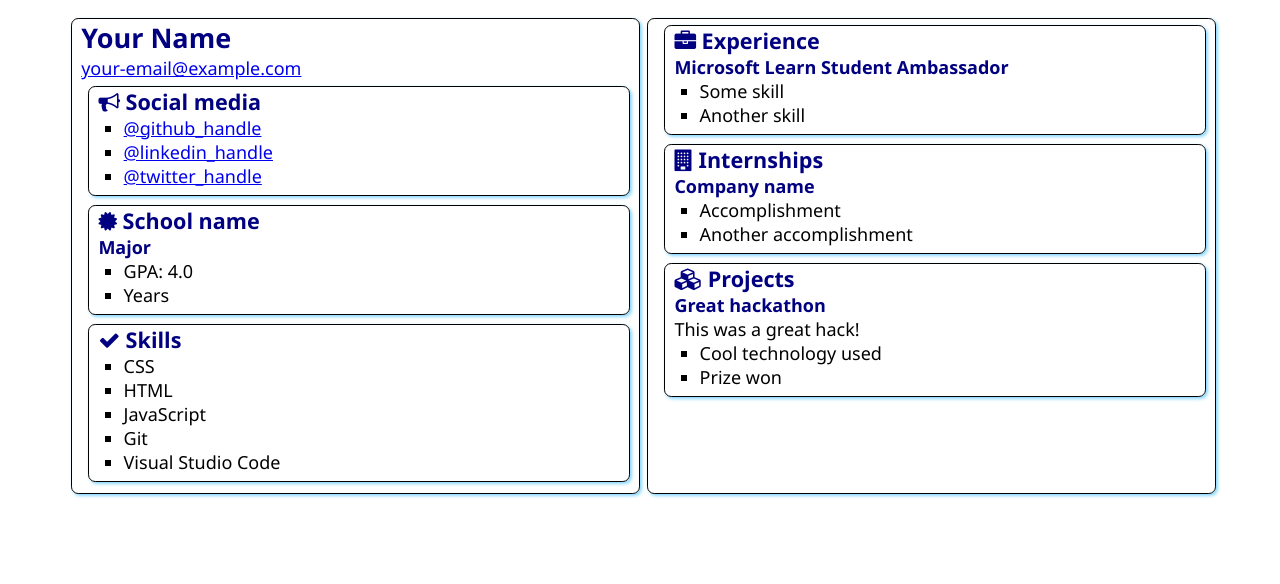
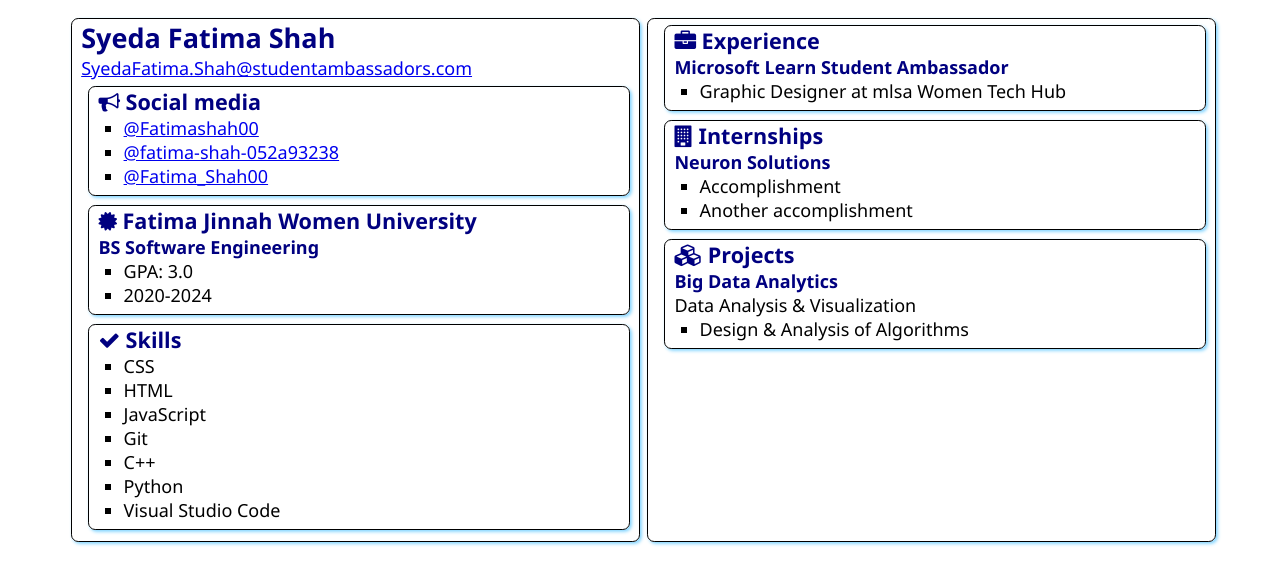
Before and after one commit to Fatimashah00/SATechnicalOnboarding1, a plain HTML site: page src/index.html in a window 1280 px wide. Drawn offline with Linux system fonts and the light colour scheme.

Commit message:
Update index.html

```diff
--- a/src/index.html
+++ b/src/index.html
@@ -12,8 +12,8 @@
 <body>
     <main>
         <article class="box">
-            <h1>Your Name</h1>
-            <div><a href="mailto:your.email@example.com">your-email@example.com</a></div>
+            <h1>Syeda Fatima Shah</h1>
+            <div><a href="mailto:your.email@example.com">SyedaFatima.Shah@studentambassadors.com</a></div>
 
             <section class="box">
                 <h2>
@@ -21,9 +21,9 @@
                     Social media
                 </h2>
                 <ul>
-                    <li><a href="https://github.com/<handle>">@github_handle</a></li>
-                    <li><a href="https://linkedin.com/in/<handle>">@linkedin_handle</a></li>
-                    <li><a href="https://twitter.com/<handle>">@twitter_handle</a></li>
+                    <li><a href="https://github.com/<handle>">@Fatimashah00</a></li>
+                    <li><a href="https://linkedin.com/in/<handle>">@fatima-shah-052a93238</a></li>
+                    <li><a href="https://twitter.com/<handle>">@Fatima_Shah00</a></li>
                 </ul>
             </section>
 
@@ -31,12 +31,12 @@
                 <div class="education">
                     <h2>
                         <i class="fa fa-certificate" aria-hidden="true"></i>
-                        School name
+                        Fatima Jinnah Women University
                     </h2>
-                    <h3>Major</h3>
+                    <h3>BS Software Engineering</h3>
                     <ul>
-                        <li>GPA: 4.0</li>
-                        <li>Years</li>
+                        <li>GPA: 3.0</li>
+                        <li>2020-2024</li>
                     </ul>
                 </div>
             </section>
@@ -51,6 +51,8 @@
                     <li>HTML</li>
                     <li>JavaScript</li>
                     <li>Git</li>
+                    <li>C++</li>
+                    <li>Python</li>
                     <li>Visual Studio Code</li>
                 </ul>
             </section>
@@ -63,8 +65,8 @@
                 </h2>
                 <h3>Microsoft Learn Student Ambassador</h3>
                 <ul>
-                    <li>Some skill</li>
-                    <li>Another skill</li>
+                    <li>Graphic Designer at mlsa Women Tech Hub</li>
+
                 </ul>
             </section>
             <section class="box">
@@ -73,7 +75,7 @@
                     Internships
                 </h2>
 
-                <h3>Company name</h3>
+                <h3>Neuron Solutions</h3>
                 <ul>
                     <li>Accomplishment</li>
                     <li>Another accomplishment</li>
@@ -85,11 +87,11 @@
                     Projects
                 </h2>
 
-                <h3>Great hackathon</h3>
-                <div>This was a great hack!</div>
+                <h3>Big Data Analytics</h3>
+                <div>Data Analysis & Visualization</div>
                 <ul>
-                    <li>Cool technology used</li>
-                    <li>Prize won</li>
+                    <li>Design & Analysis of Algorithms</li>
+
                 </ul>
             </section>
         </article>
```
